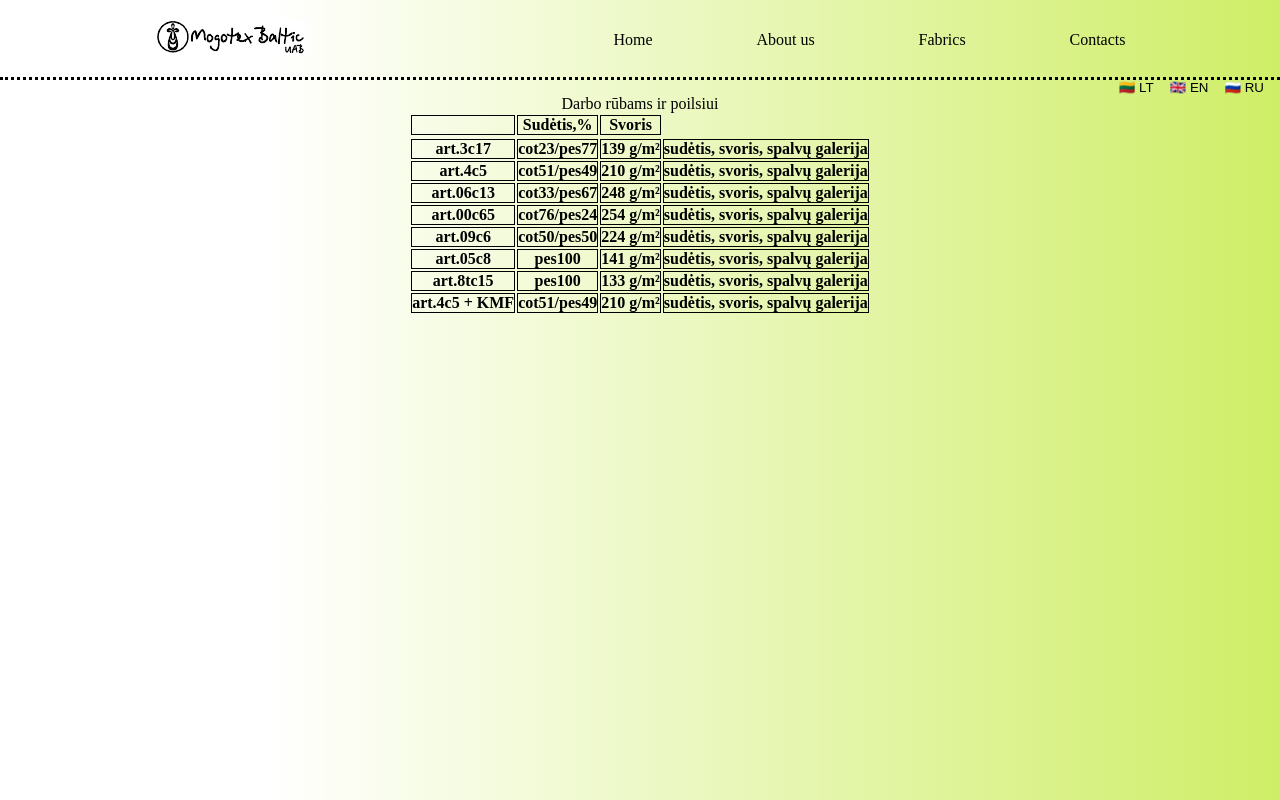
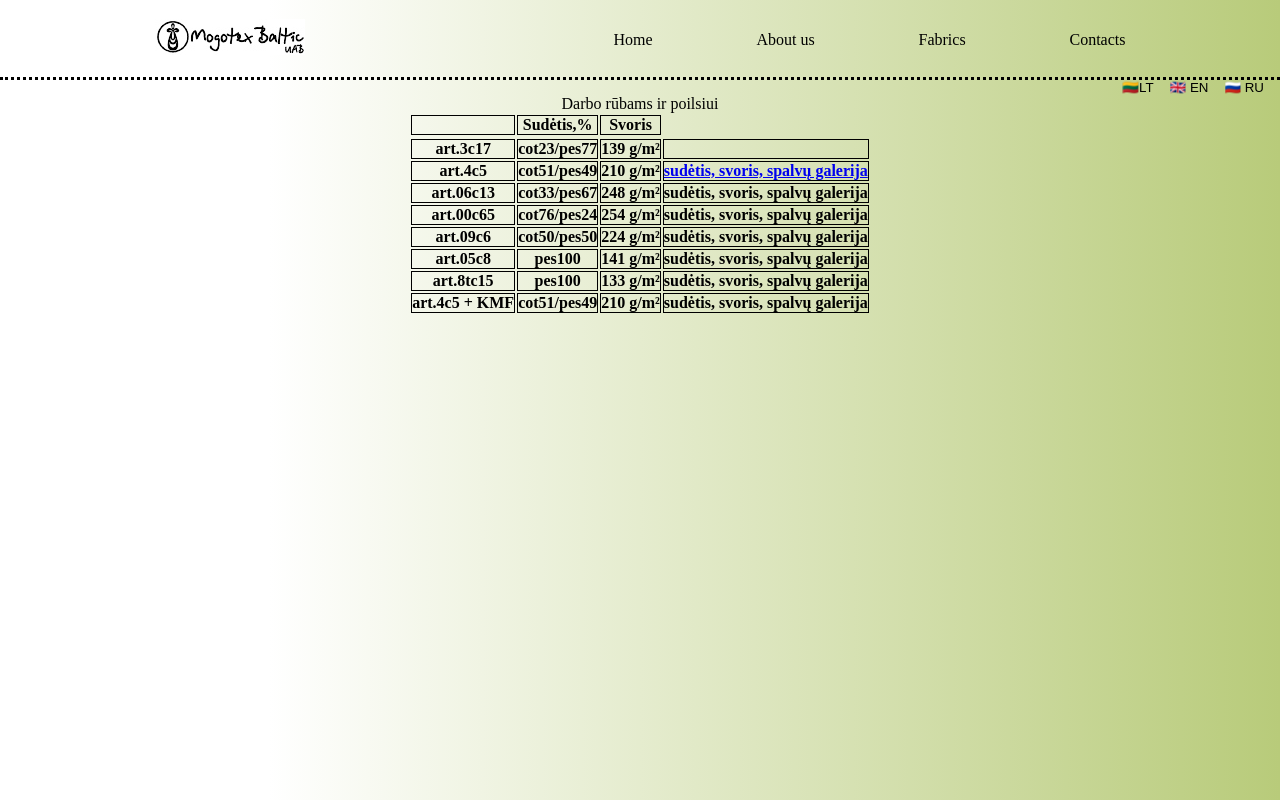
Before and after one commit to OlegBaras/mogotex, a React (Create React App) app: page /work-clothes in a window 1280 px wide. Built offline with nearby package versions, Linux system fonts and the light colour scheme.

Commit message:
minor errors fixed

```diff
--- a/src/App.css
+++ b/src/App.css
@@ -10,7 +10,7 @@
   background: linear-gradient(
     90deg,
     rgba(255, 255, 255, 1) 21%,
-    rgba(207, 238, 103, 1) 100%,
+    rgba(184, 203, 122, 1) 100%,
     rgba(255, 255, 255, 1) 100%
   );
   display: flex;
@@ -42,19 +42,16 @@ nav {
   border: none;
   background-color: transparent;
   cursor: pointer;
+  border-radius: 4px;
 }
+
 .languageSelector button:focus {
   outline: none;
-  box-shadow: none;
-}
-.languageSelector button:hover {
-  /* TO DO */
-  /* add some animation keyframes */
+  /* box-shadow: none; */
 }
 
 .nav-links {
   width: 40%;
-
   display: flex;
   justify-content: space-between;
   align-items: center;
@@ -66,9 +63,6 @@ nav {
   color: black;
   display: inline-block;
   text-decoration: none;
-}
-.nav-links li:hover {
-  /* border-bottom: 1px solid black; */
 }
 
 .home {
@@ -91,11 +85,11 @@ nav {
   justify-content: space-between;
   align-items: center;
   list-style: none;
-  text-decoration-line: none;
+  text-decoration: none;
   font-family: "Times New Roman", Times, serif;
 }
 .home-links li {
-  /* display: inline-block; */
+  display: inline-block;
   color: black;
   text-decoration: none;
 }
@@ -144,6 +138,9 @@ nav {
   position: relative;
 }
 
+. {
+}
+
 .table-cloths {
   /* background: white; */
   /* height: 90vh; */
@@ -173,3 +170,30 @@ th {
   border-collapse: collapse;
   font-family: "Times New Roman", Times, serif;
 }
+
+.burger {
+  display: none;
+}
+
+.burger div {
+  width: 25px;
+  height: 2px;
+  background-color: black;
+  margin: 5px;
+}
+
+@media screen and (max-width: 768px) {
+  body {
+    /* display: none; */
+  }
+
+  nav {
+  }
+
+  .nav-links {
+    position: absolute;
+    right: 2px;
+    height: 92vh;
+    border: 2px solid red;
+  }
+}
--- a/src/App.js
+++ b/src/App.js
@@ -19,14 +19,32 @@ function App() {
         <div className="App">
           <Nav />
           <div className="languageSelector">
-            <button onClick={() => setLocale(LOCALES.LITHUANIAN)}>
-              <span>🇱🇹</span> LT
+            <button
+              className="languageButton"
+              onClick={() => setLocale(LOCALES.LITHUANIAN)}
+            >
+              <span role="img" aria-label="LT">
+                🇱🇹
+              </span>
+              LT
             </button>
-            <button onClick={() => setLocale(LOCALES.ENGLISH)}>
-              <span>🇬🇧</span> EN
+            <button
+              className="languageButton"
+              onClick={() => setLocale(LOCALES.ENGLISH)}
+            >
+              <span role="img" aria-label="GB">
+                🇬🇧
+              </span>{" "}
+              EN
             </button>
-            <button onClick={() => setLocale(LOCALES.RUSSIAN)}>
-              <span>🇷🇺</span> RU
+            <button
+              className="languageButton"
+              onClick={() => setLocale(LOCALES.RUSSIAN)}
+            >
+              <span role="img" aria-label="RU">
+                🇷🇺
+              </span>{" "}
+              RU
             </button>
           </div>
           <Switch>
--- /dev/null
+++ b/src/components/ColourCard.js
@@ -0,0 +1,7 @@
+import React from "react";
+
+function ColourCard() {
+  return <div>Colour Card</div>;
+}
+
+export default ColourCard;
--- a/src/components/Nav.js
+++ b/src/components/Nav.js
@@ -46,6 +46,11 @@ function Nav() {
           </li>
         </Link>
       </ul>
+      <div className="burger">
+        <div className="line1"></div>
+        <div className="line2"></div>
+        <div className="line3s"></div>
+      </div>
     </nav>
   );
 }
--- a/src/components/WorkClothes.js
+++ b/src/components/WorkClothes.js
@@ -17,13 +17,15 @@ function WorkClothes() {
           <th>art.3c17</th>
           <th>cot23/pes77</th>
           <th>139 g/m²</th>
-          <th>sudėtis, svoris, spalvų galerija</th>
+          <th></th>
         </tr>
         <tr>
           <th>art.4c5</th>
           <th>cot51/pes49</th>
           <th>210 g/m²</th>
-          <th>sudėtis, svoris, spalvų galerija</th>
+          <th>
+            <a href="ColourCard">sudėtis, svoris, spalvų galerija</a>
+          </th>
         </tr>
         <tr>
           <th>art.06c13</th>
```
Also changed, not shown: src/components/Fabrics.js (+2 -19 lines).
